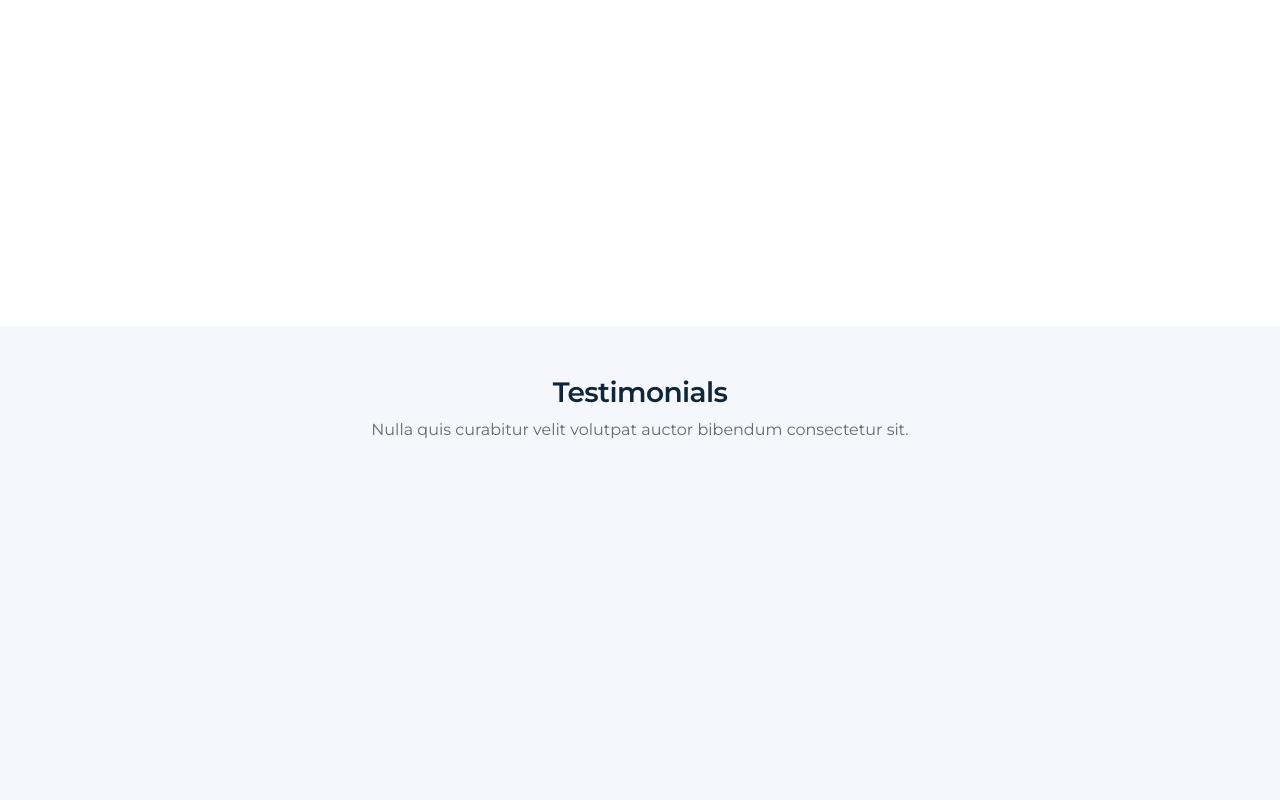
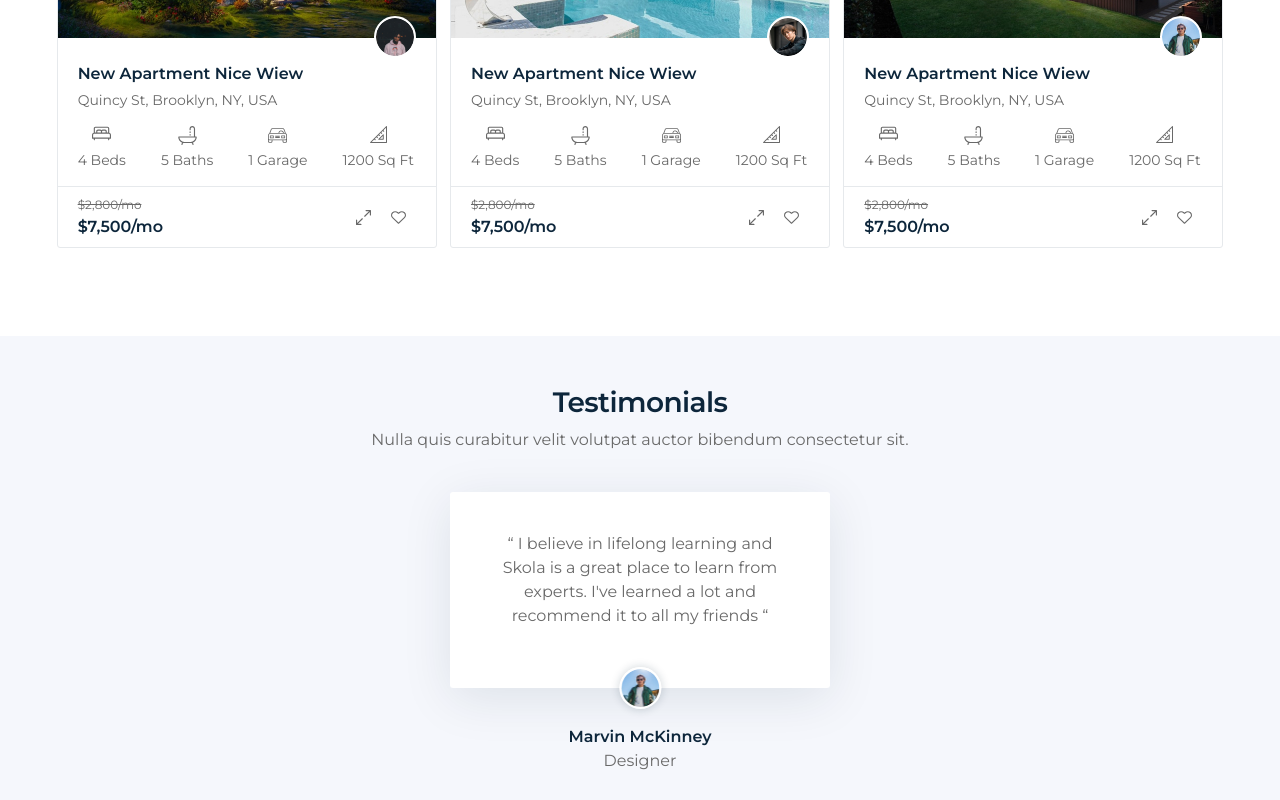
Before and after one commit to Sardor0795/Houzing-self-made, a React (Create React App) app: page / in a window 1280 px wide. Shown: the part 3520-4320 px from the top of the page. Built offline with nearby package versions, Linux system fonts and the light colour scheme.

Commit message:
Create test card

```diff
--- /dev/null
+++ b/src/components/cards/test_card/index.jsx
@@ -0,0 +1,19 @@
+import React from "react";
+import { TestCardInner, TestCardWrapper } from "./style";
+
+import userImg from "../../../assets/img/main_card_user_img_3.jpg";
+import { TestCardUserImg, TestCardUserInfo } from "../../testiomential/style";
+
+export const TestCard = () => {
+  return (
+    <TestCardWrapper>
+      “ I believe in lifelong learning and Skola is a great place to learn from
+      experts. I've learned a lot and recommend it to all my friends “
+      <TestCardInner>
+        <TestCardUserImg userImg={userImg} />
+        <TestCardUserInfo name>Marvin McKinney</TestCardUserInfo>
+        <TestCardUserInfo>Designer</TestCardUserInfo>
+      </TestCardInner>
+    </TestCardWrapper>
+  );
+};
--- /dev/null
+++ b/src/components/cards/test_card/style.jsx
@@ -0,0 +1,28 @@
+import styled from "styled-components";
+
+export const TestCardWrapper = styled.div`
+  padding: 40px;
+  padding-bottom: 60px;
+  font-weight: 400;
+  font-size: 16px;
+  line-height: 24px;
+  text-align: center;
+  color: #696969;
+  position: relative;
+  max-width: 380px;
+  background: #ffffff;
+  box-shadow: 0px 10px 50px rgba(13, 38, 59, 0.1);
+  border-radius: 3px;
+  position: relative;
+`;
+
+export const TestCardInner = styled.div`
+  display: flex;
+  flex-direction: column;
+  align-items: center;
+  justify-content: center;
+  position: absolute;
+  bottom: -85px;
+  left: 50%;
+  transform: translateX(-50%);
+`;
--- a/src/components/recent/index.jsx
+++ b/src/components/recent/index.jsx
@@ -1,5 +1,14 @@
 import { Container, SectionText, SectionTitle } from "../../global.style";
+import { MainCard } from "../cards/main_card";
+import { MainCardsWrapper } from "../recomend/style";
 import { RecentWrapper } from "./style";
+
+import bgImg_1 from "../../assets/img/main_card_img_1.jpg";
+import userImg_1 from "../../assets/img/main_card_user_img_1.jpg";
+import bgImg_2 from "../../assets/img/main_card_img_2.jpg";
+import userImg_2 from "../../assets/img/main_card_user_img_2.jpg";
+import bgImg_3 from "../../assets/img/main_card_img_3.jpg";
+import userImg_3 from "../../assets/img/main_card_user_img_3.jpg";
 
 export const Recent = () => (
   <RecentWrapper>
@@ -8,6 +17,11 @@ export const Recent = () => (
       <SectionText>
         Nulla quis curabitur velit volutpat auctor bibendum consectetur sit.
       </SectionText>
+      <MainCardsWrapper>
+        <MainCard bgImg={bgImg_1} userImg={userImg_1} />
+        <MainCard bgImg={bgImg_2} userImg={userImg_2} />
+        <MainCard bgImg={bgImg_3} userImg={userImg_3} />
+      </MainCardsWrapper>
     </Container>
   </RecentWrapper>
 );
--- a/src/components/testiomentioa/index.jsx
+++ b/src/components/testiomential/index.jsx
@@ -1,4 +1,7 @@
 import { Container, SectionText, SectionTitle } from "../../global.style";
+import { TestCard } from "../cards/test_card";
+
+import { MainCardsWrapper } from "../recomend/style";
 import { TestiomentalWrapper } from "./style";
 
 export const Testiomental = () => (
@@ -8,6 +11,9 @@ export const Testiomental = () => (
       <SectionText>
         Nulla quis curabitur velit volutpat auctor bibendum consectetur sit.
       </SectionText>
+      <MainCardsWrapper>
+        <TestCard/>
+      </MainCardsWrapper>
     </Container>
   </TestiomentalWrapper>
 );
--- /dev/null
+++ b/src/components/testiomential/style.jsx
@@ -0,0 +1,31 @@
+import styled from "styled-components";
+
+export const TestiomentalWrapper = styled.div`
+  min-height: 482px;
+  background-color: #f5f7fc;
+  color: #000;
+  padding-top: 48px;
+  padding-bottom: 137px;
+  position: relative;
+`;
+
+export const TestCardUserImg = styled.span`
+  width: 42px;
+  height: 42px;
+  border: 2px solid #fff;
+  border-radius: 50%;
+  box-shadow: 0px 0px 10px rgba(13, 38, 59, 0.2);
+  background-image: url("${({ userImg }) => userImg}");
+  background-repeat: no-repeat;
+  background-size: cover;
+  background-position: center center;
+  margin-bottom: 16px;
+`;
+
+export const TestCardUserInfo = styled.span`
+  font-weight: ${({ name }) => (name ? "600" : "400")};
+  font-size: 16px;
+  line-height: 24px;
+  text-align: center;
+  color: ${({ name }) => (name ? "#0d263b" : "#696969")};
+`;
--- a/src/components/testiomentioa/style.jsx
+++ /dev/null
@@ -1,9 +0,0 @@
-import styled from "styled-components";
-
-export const TestiomentalWrapper = styled.div`
-  min-height: 482px;
-  background-color: #f5f7fc;
-  color: #000;
-  padding-top: 48px;
-  padding-bottom: 137px;
-`;
```
Also changed, not shown: src/pages/home/index.js (+5 -5 lines).
